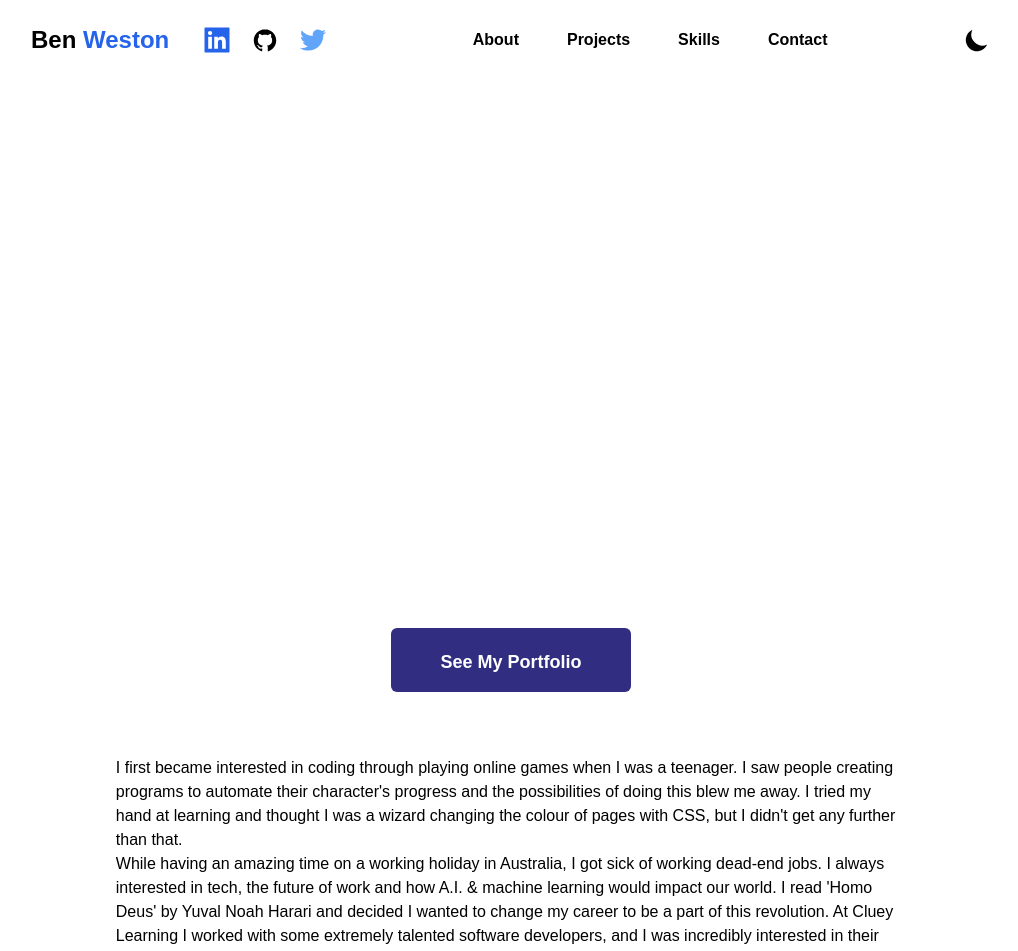
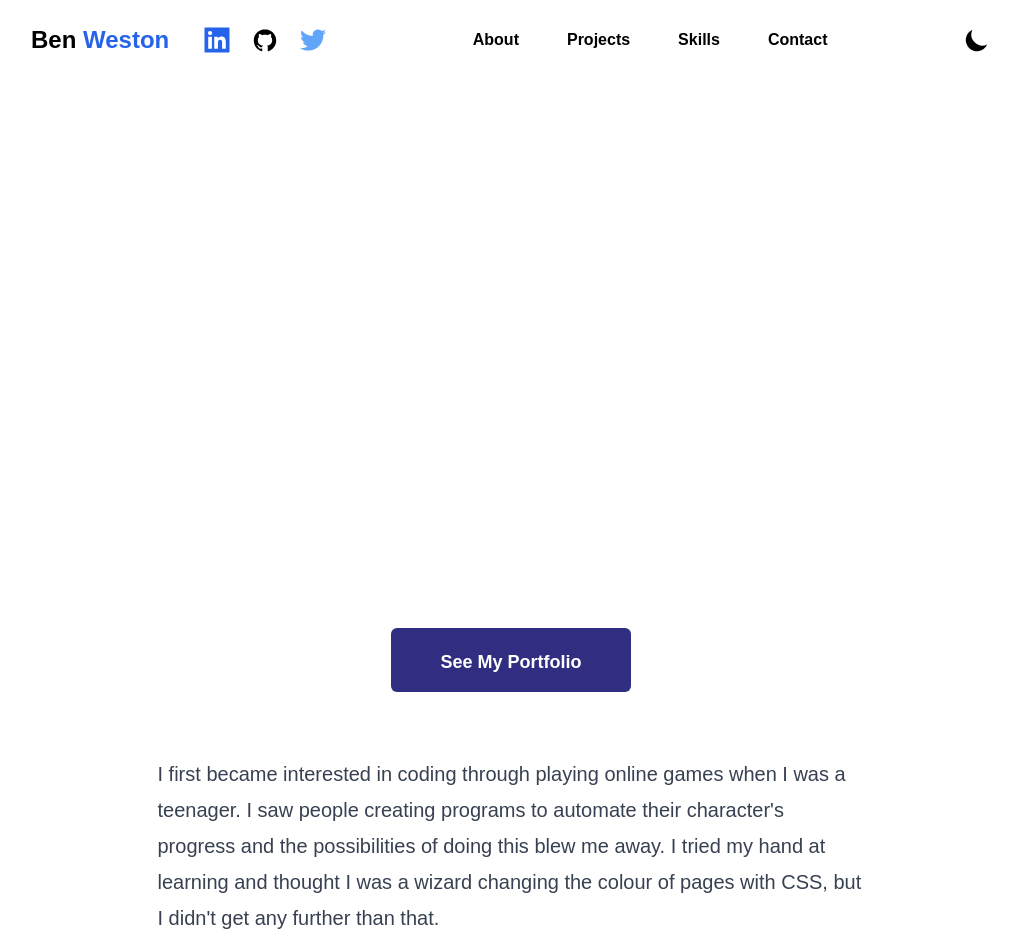
Before and after one commit to benwestondigital/next-portfolio, a Next.js app: page / in a window 1280 px wide. Shown: the top 951 px of the page, without its empty margins (129-1147 px from the left). Built offline with nearby package versions, Linux system fonts and the light colour scheme.

Commit message:
remove broken custom dark typography theme

```diff
--- a/tailwind.config.js
+++ b/tailwind.config.js
@@ -60,13 +60,7 @@ module.exports = {
         '2xl': '1024px',
       },
     },
-    typography: theme => ({
-      dark: {
-        css: {
-          color: 'white',
-        },
-      },
-    }),
   },
+  variants: {},
   plugins: [require('@tailwindcss/typography')],
 };
```
